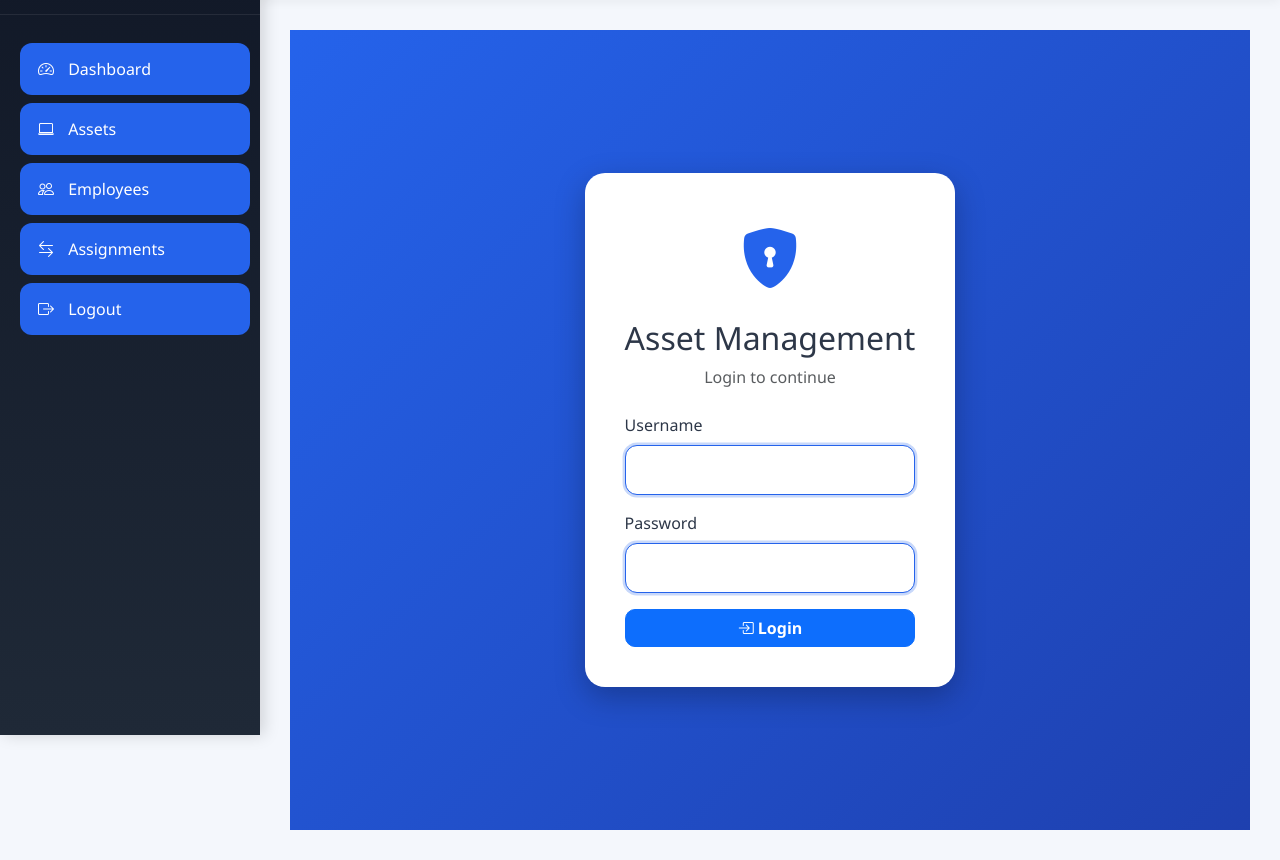
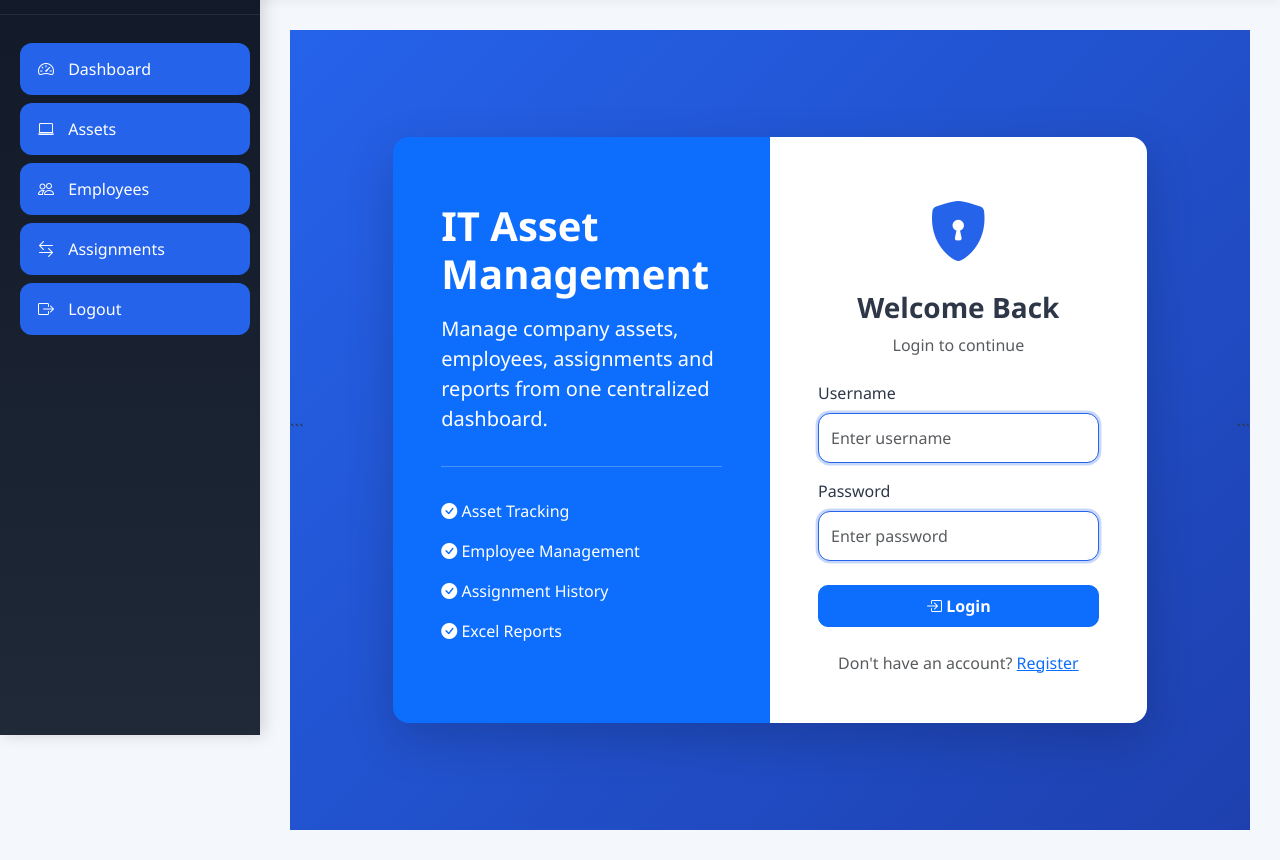
Before and after one commit to VinayaKumaraC/Flask-based-IT-Asset-Management, a Flask app: page /login in a window 1280 px wide. Shown: the part 65-925 px from the top of the page. Run offline with Flask 3, Linux system fonts and the light colour scheme.

Commit message:
Update login.html

````diff
--- a/templates/login.html
+++ b/templates/login.html
@@ -4,17 +4,72 @@
 
 <div class="login-body">
 
-    <div class="login-container">
+```
+<div class="container">
 
-        <div class="login-card">
+    <div class="row justify-content-center align-items-center">
+
+        <div class="col-lg-10">
+
+            <div class="row g-0 shadow-lg rounded-4 overflow-hidden">
+
+                <!-- LEFT SIDE -->
+
+                <div class="col-md-6 bg-primary text-white p-5">
+
+                    <div class="h-100 d-flex flex-column justify-content-center">
+
+                        <h1 class="fw-bold mb-3">
+                            IT Asset Management
+                        </h1>
+
+                        <p class="lead">
+                            Manage company assets, employees,
+                            assignments and reports from one
+                            centralized dashboard.
+                        </p>
+
+                        <hr>
+
+                        <div class="mt-3">
+
+                            <p>
+                                <i class="bi bi-check-circle-fill"></i>
+                                Asset Tracking
+                            </p>
+
+                            <p>
+                                <i class="bi bi-check-circle-fill"></i>
+                                Employee Management
+                            </p>
+
+                            <p>
+                                <i class="bi bi-check-circle-fill"></i>
+                                Assignment History
+                            </p>
+
+                            <p>
+                                <i class="bi bi-check-circle-fill"></i>
+                                Excel Reports
+                            </p>
+
+                        </div>
+
+                    </div>
+
+                </div>
+
+                <!-- RIGHT SIDE -->
+
+                <div class="col-md-6 bg-white p-5">
 
                     <div class="text-center mb-4">
 
                         <i class="bi bi-shield-lock-fill login-icon"></i>
 
-                <h2 class="mt-3">
-                    Asset Management
-                </h2>
+                        <h3 class="mt-3 fw-bold">
+                            Welcome Back
+                        </h3>
 
                         <p class="text-muted">
                             Login to continue
@@ -34,11 +89,12 @@
                                 type="text"
                                 class="form-control"
                                 name="username"
+                                placeholder="Enter username"
                                 required>
 
                         </div>
 
-                <div class="mb-3">
+                        <div class="mb-4">
 
                             <label class="form-label">
                                 Password
@@ -48,11 +104,13 @@
                                 type="password"
                                 class="form-control"
                                 name="password"
+                                placeholder="Enter password"
                                 required>
 
                         </div>
 
-                <button class="btn btn-primary w-100">
+                        <button
+                            class="btn btn-primary w-100 py-2">
 
                             <i class="bi bi-box-arrow-in-right"></i>
                             Login
@@ -61,10 +119,29 @@
 
                     </form>
 
+                    <div class="text-center mt-4">
+
+                        <span class="text-muted">
+                            Don't have an account?
+                        </span>
+
+                        <a href="/register">
+                            Register
+                        </a>
+
                     </div>
 
                 </div>
 
             </div>
 
+        </div>
+
+    </div>
+
+</div>
+```
+
+</div>
+
 {% endblock %}
````
Lines whose indentation alone changed are shown as unchanged.
